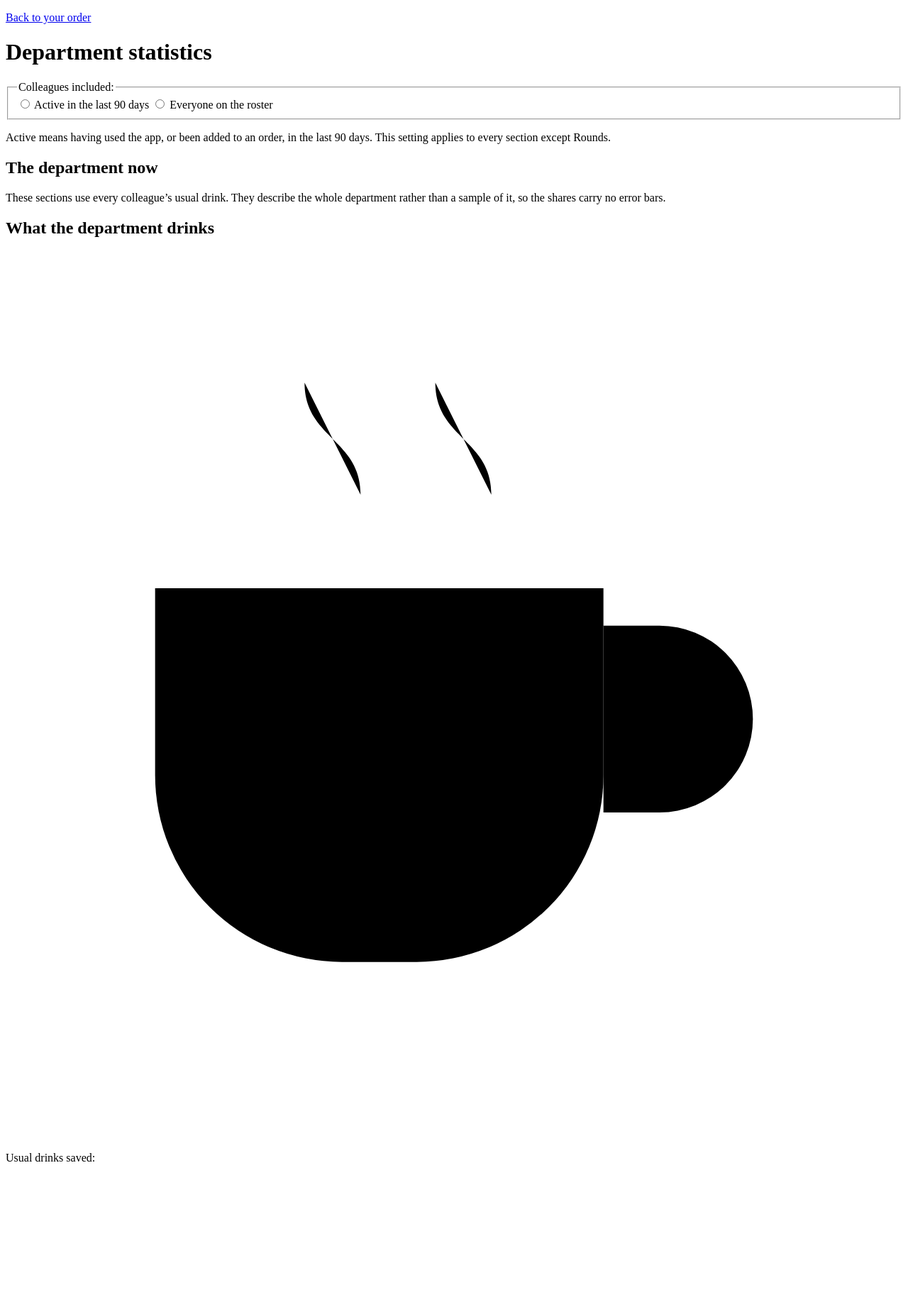
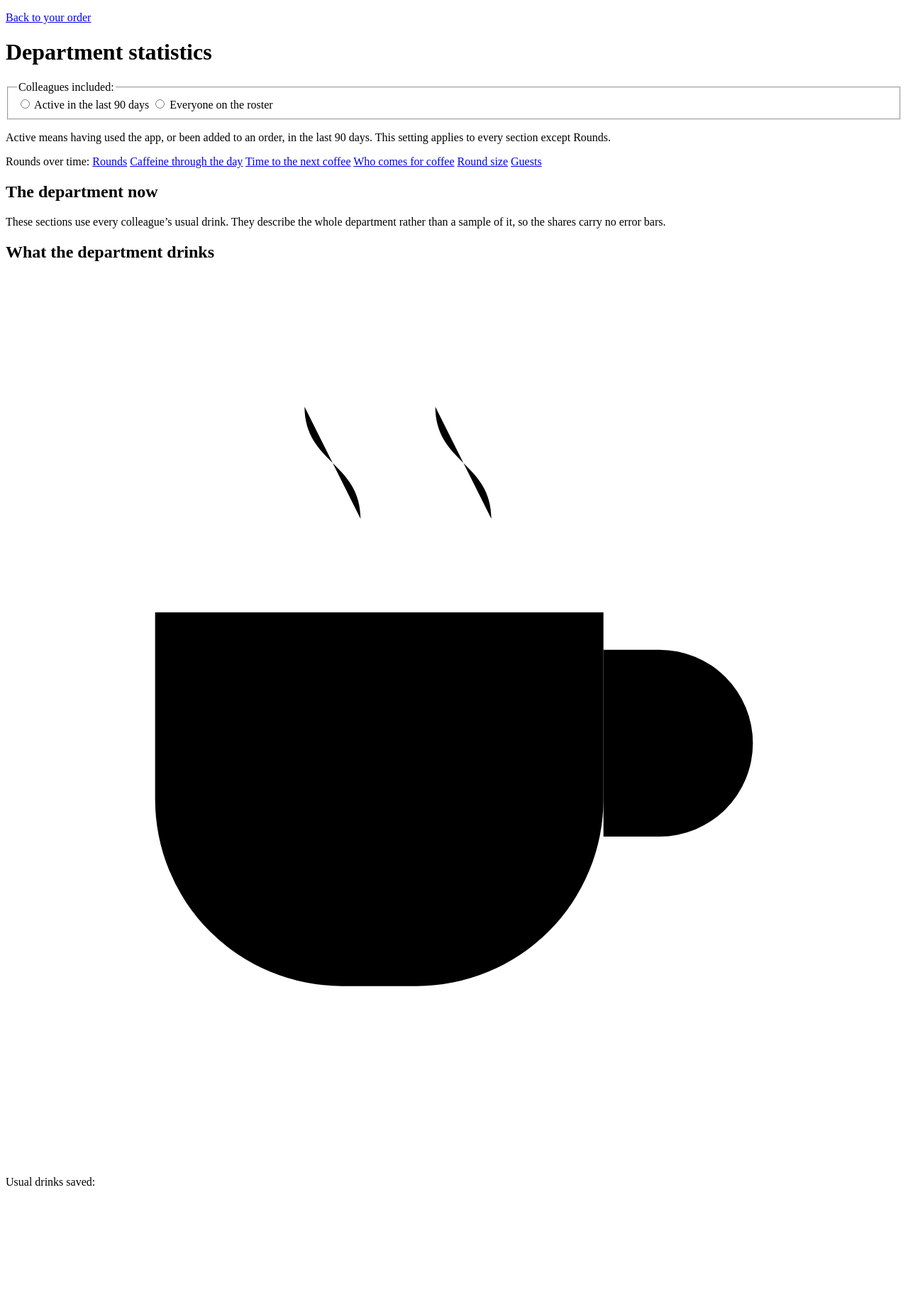
Before and after one commit to uppertoe/caffeination, a Python web app: template app/templates/stats.html in a window 1280 px wide. Shown: the part 445-2294 px from the top of the page at 71% size. Run offline with Jinja, Linux system fonts and the light colour scheme; the template is opened without the code that fills it, so the values that code supplies are empty.

Commit message:
Statistics: sticky contents bar with the section in view marked
Co-Authored-By: Claude Opus 5.5 <noreply@anthropic.com>

```diff
--- a/app/templates/_stats_body.html
+++ b/app/templates/_stats_body.html
@@ -1,5 +1,32 @@
 {% from "_stats_macros.html" import fact, plural, pct, pval, pair_test %}
 <div id="stats" class="stats-body">
+{# Contents: every section, grouped by part, sticky under the header. The
+   section in view is marked by stats.js. #}
+{% macro nav_link(id, label) %}<a href="#{{ id }}" class="nav-chip">{{ label }}</a>{% endmacro %}
+<nav class="stats-nav" aria-label="Sections">
+  {% if board.n %}
+  <div class="nav-group">
+    <span class="nav-part">The department now:</span>
+    {{ nav_link("drinks", "What the department drinks") }}
+    {{ nav_link("unusual", "How unusual a drink is") }}
+    {{ nav_link("caffeine", "Caffeine") }}
+    {% if agreement %}{{ nav_link("references", "Two caffeine references") }}{% endif %}
+    {{ nav_link("pairs", "Options that go together") }}
+    {% if randomisation %}{{ nav_link("randomisation", "Randomisation") }}{% endif %}
+    {{ nav_link("moved-on", "Colleagues who have moved on") }}
+  </div>
+  {% endif %}
+  <div class="nav-group">
+    <span class="nav-part">Rounds over time:</span>
+    {{ nav_link("rounds", "Rounds") }}
+    {{ nav_link("through-the-day", "Caffeine through the day") }}
+    {{ nav_link("next-coffee", "Time to the next coffee") }}
+    {{ nav_link("who-comes", "Who comes for coffee") }}
+    {{ nav_link("round-size", "Round size") }}
+    {{ nav_link("guests", "Guests") }}
+  </div>
+</nav>
+
 
 {% if board.n == 0 %}
   <article class="stats-empty">
@@ -14,7 +41,7 @@
 
   {# ---- What the department drinks: exact shares (a census, so no
      intervals). Leads because every reader found it the most useful. #}
-  <article class="palate" x-data="{ tab: 'base_id', numbers: false }">
+  <article id="drinks" class="palate" x-data="{ tab: 'base_id', numbers: false }">
     <header><h2>What the department drinks</h2></header>
     <div class="fact-grid">
       {{ fact("cup", "Usual drinks saved:", board.n) }}
@@ -63,7 +90,7 @@
   </article>
 
   {# ---- How unusual a drink is ------------------------------------------ #}
-  <article class="unusual">
+  <article id="unusual" class="unusual">
     <header><h2>How unusual a drink is</h2></header>
     <p class="panel-intro">
       {% if has_own %}The controls are set to your usual drink.{% else %}The controls are set to the department’s most common usual drink.{% endif %}
@@ -113,7 +140,7 @@
   </article>
 
   {# ---- Caffeine, in shots first ----------------------------------------- #}
-  <article class="caffeine">
+  <article id="caffeine" class="caffeine">
     <header><h2>Caffeine</h2></header>
     <p class="panel-lead">{{ caffeine.lead }}</p>
     <div class="fact-grid">
@@ -169,7 +196,7 @@
   {# ---- Two caffeine references: Bland–Altman and kappa ----------------- #}
   {% set ag = agreement %}
   {% if ag %}
-  <article class="agreement">
+  <article id="references" class="agreement">
     <header><h2>Two caffeine references</h2></header>
     <p class="panel-intro">The caffeine estimates on this page come from café espressos measured on the Gold Coast. Food Standards Australia New Zealand publishes its own figures in AUSNUT, and this section compares the two for each usual drink that both cover.</p>
     {% if not ag.ba %}
@@ -233,7 +260,7 @@
 
   {# ---- Options that go together: a χ² test with all of its working. ---- #}
   {% set tested = pairs | selectattr("ready") | list | length %}
-  <article class="pairs" x-data='{ pair: {{ pairs[0].key | tojson }} }'>
+  <article id="pairs" class="pairs" x-data='{ pair: {{ pairs[0].key | tojson }} }'>
     <header><h2>Options that go together</h2></header>
     <p class="panel-intro">Each tab tests whether two options are chosen independently of each other, using a χ² test on the department’s usual drinks.</p>
     <div class="tabs" role="tablist" aria-label="Pair of options">
@@ -252,7 +279,7 @@
 
   {# ---- Randomisation and the baseline table ---------------------------- #}
   {% if randomisation %}
-  <article class="randomise-panel">
+  <article id="randomisation" class="randomise-panel">
     <header><h2>Randomisation and the baseline table</h2></header>
     <p class="panel-intro">This section splits the department into two arms at random, as a trial would, and compares the arms on their usual drinks.</p>
     {% include "_stats_randomise.html" %}
@@ -260,7 +287,7 @@
   {% endif %}
 
   {# ---- Colleagues who have moved on: survivorship ----------------------- #}
-  <article class="moved-on">
+  <article id="moved-on" class="moved-on">
     <header><h2>Colleagues who have moved on</h2></header>
     <p class="panel-intro">Registrars and fellows drop into the inactive list after their rotation ends. Comparing their usual drinks with the department today shows whether the people still here differ from everyone who has passed through, which is survivorship bias on a small scale.</p>
     {% set m = moved_on %}
@@ -282,7 +309,7 @@
   </header>
 
   {# ---- Rounds ----------------------------------------------------------- #}
-  <article class="rounds">
+  <article id="rounds" class="rounds">
     <header><h2>Rounds</h2></header>
     <p class="panel-intro">A round is recorded when an order is cleared, or when it expires 12 hours after the first person is added.</p>
     {% if not rounds.ready %}
--- a/app/templates/_stats_rounds.html
+++ b/app/templates/_stats_rounds.html
@@ -8,7 +8,7 @@
 
 {# ---- Caffeine through the day ------------------------------------------ #}
 {% set a = rp.afternoon %}
-<article class="afternoon">
+<article id="through-the-day" class="afternoon">
   <header><h2>Caffeine through the day</h2></header>
   {% if not a.ready %}
     <p class="stats-wait">This comparison needs at least 20 drinks either side of midday, and the log has {{ a.before }} before and {{ a.after }} after. To detect a difference of half a shot a drink with 80% power, about {{ a.needed }} drinks either side would be needed if every drink were independent. Repeat drinks from the same colleagues raise that number.</p>
@@ -120,7 +120,7 @@
 
 {# ---- Time to the next coffee ------------------------------------------- #}
 {% set k = rp.next_coffee %}
-<article class="next-coffee">
+<article id="next-coffee" class="next-coffee">
   <header><h2>Time to the next coffee</h2></header>
   {% if not k.ready %}
     <p class="stats-wait">This curve needs at least 15 return visits, where a colleague appears in another round after their first, and the log has {{ k.gaps }}.</p>
@@ -156,7 +156,7 @@
 
 {# ---- Who comes for coffee ---------------------------------------------- #}
 {% set t = rp.attendance %}
-<article class="attendance">
+<article id="who-comes" class="attendance">
   <header><h2>Who comes for coffee</h2></header>
   {% if not t.ready %}
     <p class="stats-wait">This section needs at least 20 rounds, and {{ t.rounds }} {{ plural(t.rounds, "has", "have") }} been recorded.{% if t.mine %} You have been in {{ t.mine }} {{ plural(t.mine, "round", "rounds") }} so far.{% endif %}</p>
@@ -199,7 +199,7 @@
 
 {# ---- Round size --------------------------------------------------------- #}
 {% set z = rp.size %}
-<article class="round-size">
+<article id="round-size" class="round-size">
   <header><h2>Round size</h2></header>
   {% if not z.ready %}
     <p class="stats-wait">This section needs at least 20 rounds, and {{ z.rounds }} {{ plural(z.rounds, "has", "have") }} been recorded.</p>
@@ -267,7 +267,7 @@
 
 {# ---- Guests ------------------------------------------------------------- #}
 {% set g = rp.guests %}
-<article class="guests">
+<article id="guests" class="guests">
   <header><h2>Guests</h2></header>
   {% if not g.ready %}
     <p class="stats-wait">This comparison needs at least 5 drinks for one-off guests, and the log has {{ g.guests }}.</p>
```
Also changed, not shown: app/static/coffee.css (+37 -0 lines), app/static/stats.js (+41 -0 lines).
